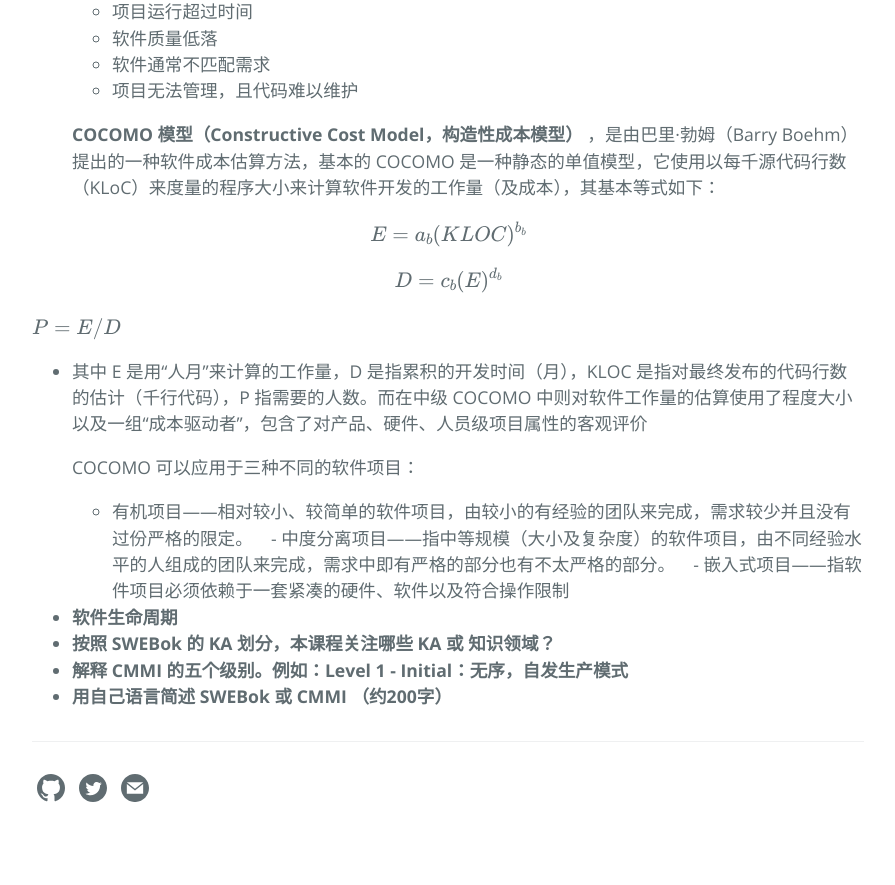
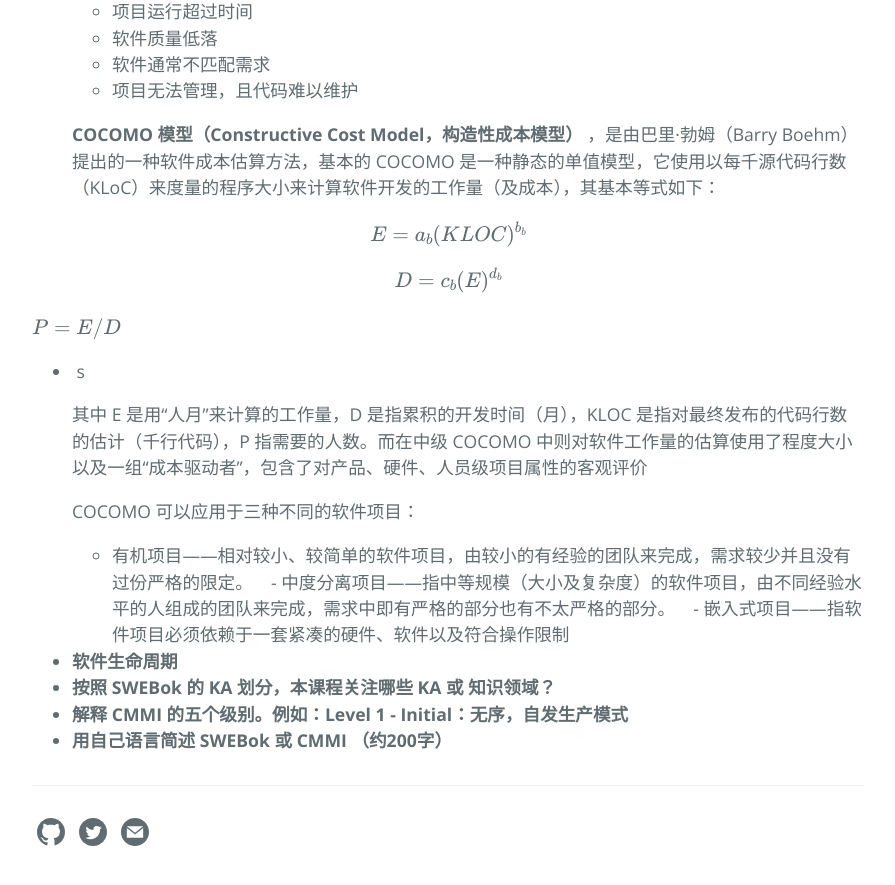
Before and after one commit to joece/joece.github.io, a Jekyll site: the page built from _posts/2018-03-15-Software-System-Analysis-and-Design-Homework1.md, in a window 1280 px wide and 900 px high, scrolled down 892 px. Shown: the top 885 px of the window, without its empty margins (192-1087 px from the left). Built offline with Jekyll 4.4.1, drawn with Linux system fonts in a browser that asks for light colours; formulas are drawn with MathJax 3; before the commit the page ends 1748 px from its top, so only the background shows below that.

```diff
--- a/_posts/2018-03-15-Software-System-Analysis-and-Design-Homework1.md
+++ b/_posts/2018-03-15-Software-System-Analysis-and-Design-Homework1.md
@@ -27,7 +27,7 @@ $$D=c_b(E)^{d_b}$$
 $$P=E/D$$
 
 
--
+-  s
 
     其中 E 是用“人月”来计算的工作量，D 是指累积的开发时间（月），KLOC 是指对最终发布的代码行数的估计（千行代码），P 指需要的人数。而在中级 COCOMO 中则对软件工作量的估算使用了程度大小以及一组“成本驱动者”，包含了对产品、硬件、人员级项目属性的客观评价
 
```
